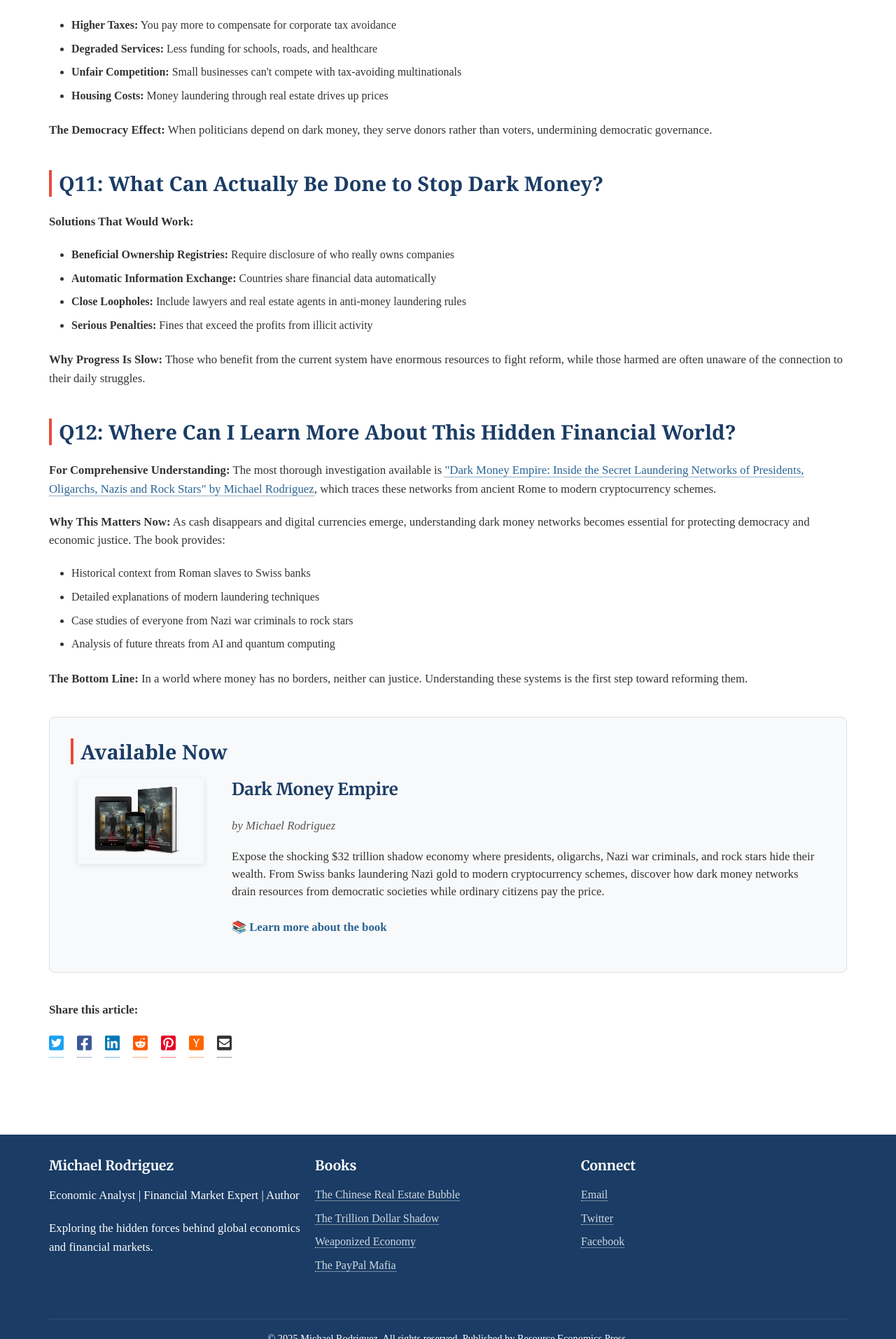
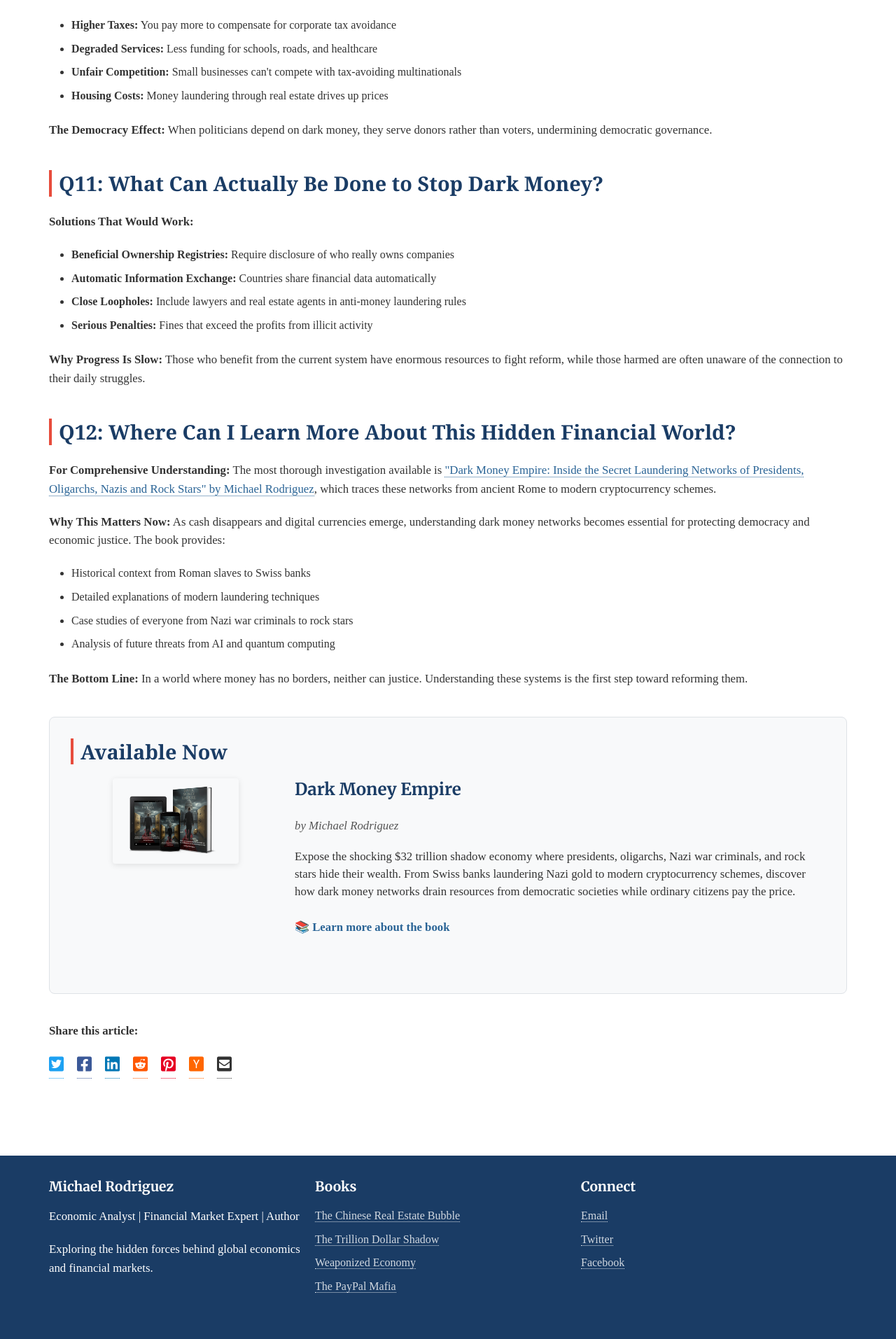
Before and after one commit to Zews123/michael-rodriguez-books, a Jekyll site: the page built from blog/Dark-Money-FAQ.html, in a window 1280 px wide. Shown: the part 4487-6400 px from the top of the page at 70% size. Built offline with Jekyll 4.4.1, drawn with Linux system fonts in a browser that asks for light colours.

Commit message:
Update Dark-Money-FAQ.html

```diff
--- a/blog/Dark-Money-FAQ.html
+++ b/blog/Dark-Money-FAQ.html
@@ -286,8 +286,8 @@ blockquote {
 <div style="background-color: #f8f9fa; border: 1px solid #dee2e6; border-radius: 8px; padding: 30px; margin: 40px 0;">
     <h2 style="color: #1a3c65; font-size: 1.8rem; margin-top: 0; margin-bottom: 20px; border-left: 4px solid #e74c3c; padding-left: 10px;">Available Now</h2>
 
-    <div class="book-container" style="display: grid; grid-template-columns: 200px 1fr; gap: 30px; align-items: start;">
-        <div class="book-image-container" style="text-align: center;">
+    <div class="book-container" style="display: grid; grid-template-columns: minmax(150px, 300px) 1fr; gap: 20px; align-items: start; margin-bottom: 30px;">
+    <div class="book-image-container" style="grid-column: 1; width: 100%; display: flex; justify-content: center; align-items: flex-start;">
             <a href="https://zews123.github.io/michael-rodriguez-books/books/Dark_Money_Empire" style="display: inline-block; transition: transform 0.2s ease; border-bottom: none;">
                 <img src="../assets/images/social/Dark_Money_Empire-3D.webp" alt="Dark Money Empire Book Cover" style="width: 100%; max-width: 180px; box-shadow: 0 2px 8px rgba(0, 0, 0, 0.1); border-radius: 4px; transition: box-shadow 0.2s ease;">
             </a>
```
